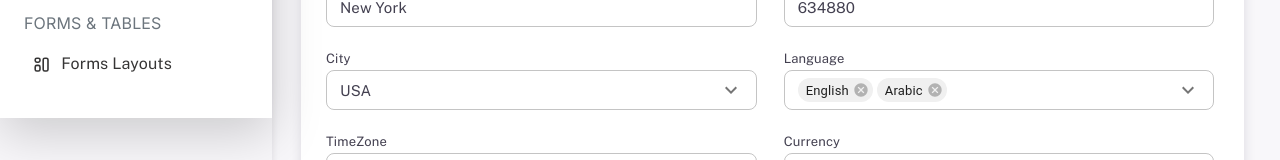
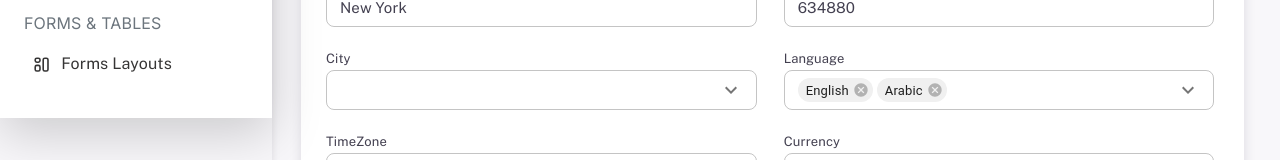
Before and after one commit to happu-patel/admin-Dashboard, a Next.js app: page /Setting in a window 1280 px wide. Shown: the part 611-771 px from the top of the page. Built offline with nearby package versions, Linux system fonts and the light colour scheme.

Commit message:
Updated  with new changes

```diff
--- a/package.json
+++ b/package.json
@@ -43,10 +43,10 @@
     "recharts": "^2.12.7"
   },
   "devDependencies": {
-    "@types/node": "^22",
-    "@types/react": "^18",
+    "@types/node": "22.10.2",
+    "@types/react": "19.0.1",
     "@types/react-dom": "^18",
     "gh-pages": "^6.2.0",
-    "typescript": "^5"
+    "typescript": "5.7.2"
   }
 }
--- a/src/app/Setting/page.tsx
+++ b/src/app/Setting/page.tsx
@@ -46,6 +46,7 @@ interface TableRowData {
     recentActivity: string;
     icon: React.ReactNode;
 }
+
 const data: TableRowData[] = [
     {
         browser: "Chrome on Windows",
@@ -116,7 +117,7 @@ function Setting() {
     const toggleSidebar = () => setIsSidebarOpen(!isSidebarOpen);
     const [tabValue, setTabValue] = useState(0);
     const [isOpen, setIsOpen] = useState(false);
-    const [isDropdownOpen, setIsDropdownOpen] = useState(false);
+    const [isDropdownOpen, setIsDropdownOpen] = useState<boolean>(false);
     const [selectedLanguages, setSelectedLanguages] = useState(['English', 'Arabic']);
     const [anchorEl, setAnchorEl] = useState<null | HTMLElement>(null);
     const [timeZone, setTimeZone] = useState('');
@@ -284,10 +285,10 @@ function Setting() {
     const handleReset = () => {
         setSelectedImage(null); // Reset the image to default (null state)
     };
-    const [city, setCity] = useState<string>("USA"); // Default value is "USA"
+    const [city, setCity] = React.useState<string>('');
 
-    const handleChange = (event: SelectChangeEvent<{ value: unknown }>) => {
-        setCity(event.target.value as string);
+    const handleChange = (event: React.ChangeEvent<HTMLInputElement | HTMLTextAreaElement>) => {
+        setCity(event.target.value);
     };
 
     const handleDropdownToggle = () => {
@@ -566,27 +567,26 @@ function Setting() {
                                                                             fullWidth
                                                                             size="small"
                                                                             value={city}
-                                                                            open={isDropdownOpen} // Control the open state manually
-                                                                            onOpen={() => setIsDropdownOpen(true)} // Set to true when dropdown opens
-                                                                            onClose={() => setIsDropdownOpen(false)}
-                                                                            MenuProps={{
+                                                                            onChange={handleChange}
+                                                                            select // This turns the TextField into a dropdown
+                                                                            SelectProps={{
+                                                                            MenuProps:{
                                                                                 PaperProps: {
                                                                                     style: {
                                                                                         maxHeight: 200, // Optional: set max height for dropdown
                                                                                     },
                                                                                 },
+                                                                                },
                                                                             }}
-                                                                            onChange={handleChange}
-                                                                            select
                                                                             InputProps={{
                                                                                 endAdornment: (
-                                                                                    <InputAdornment position="end" style={{ cursor: "pointer" }}>
-                                                                                        {isDropdownOpen ? <ExpandMore /> : <ExpandMore onClick={handleDropdownToggle} />}
+                                                                                    <InputAdornment position="end" style={{ cursor: "pointer" }} onClick={handleDropdownToggle}>
+                                                                                        {isDropdownOpen ? <ExpandMore /> : <ExpandMore />}
                                                                                     </InputAdornment>
                                                                                 ),
                                                                                 style: { borderRadius: "8px" }, // Adjusts border-radius for the input
+                                                                            }}
 
-                                                                            }}
                                                                         >
                                                                             <MenuItem value="USA">USA</MenuItem>
                                                                             <MenuItem value="Uk">UK</MenuItem>
--- a/src/app/Setting/setting.css
+++ b/src/app/Setting/setting.css
@@ -215,7 +215,6 @@
         sans-serif !important;
 }
 
-.two_factor_subtitle {}
 
 .two_factow_title2 {
     font-weight: 400 !important;
```
Also changed, not shown: src/app/Email/ComposeDialog.tsx (line endings or trailing spaces), 2 other files (tests, documents, lock files or other folders).
